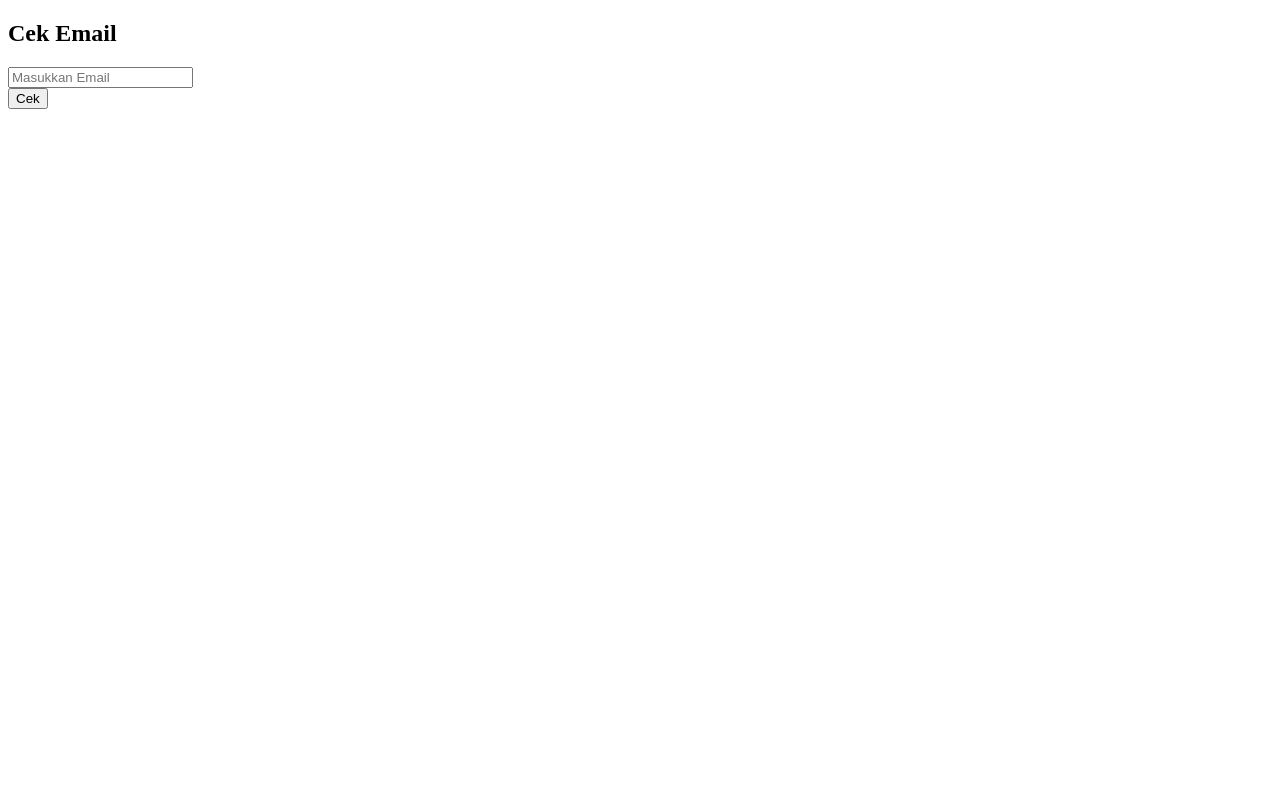
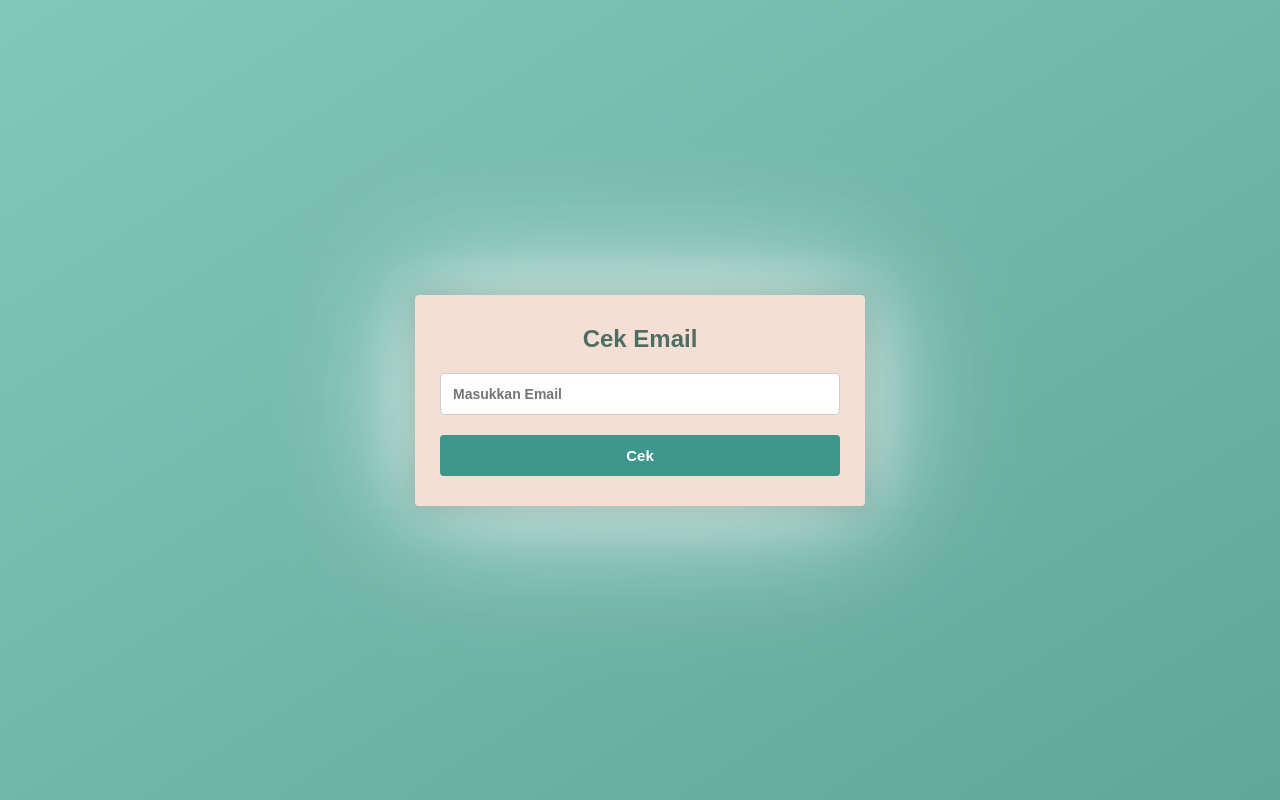
Before and after one commit to qois51/BotaniMart-catalogue, a website: page public/views/reset.html in a window 1280 px wide. Drawn offline with Linux system fonts and the light colour scheme.

Commit message:
Reset pass

```diff
--- /dev/null
+++ b/public/assets/css/reset.css
@@ -0,0 +1,88 @@
+*{
+  margin: 0;
+  padding: 0;
+  box-sizing: border-box;
+}
+body {
+  font-family: Arial, sans-serif;
+  height: 100vh;
+  background: linear-gradient(to bottom right, #83c7b9, #60a798);
+  display: flex;
+  justify-content: center;
+  align-items: center;
+}
+.reset-container {
+  background: #f5ded3;
+  border-radius: 4px;
+  width: 450px;
+  padding: 30px 25px;
+  box-shadow:
+    0 0 30px rgba(0, 0, 0, 0.2),
+    0 0 60px rgba(255, 255, 255, 0.4),
+    0 0 120px rgba(255, 255, 255, 0.5),
+    0 0 160px rgba(255, 255, 255, 0.5);
+  text-align: center;
+}
+h2, h3 {
+  margin-bottom: 20px;
+  color: #4d6e64;
+}
+#passwordSection h3 {
+  margin-top: 25px;
+  font-size: 20px;
+}
+
+input[type="email"],
+input[type="password"] {
+  width: 100%;
+  padding: 12px;
+  margin-bottom: 20px;
+  border-radius: 4px;
+  border: 1px solid #ccc;
+  font-size: 14px;
+  font-weight: bold;
+  background-color: #fff;
+  color: #000;
+}
+input[type="email"]:focus,
+input[type="password"]:focus {
+  border-color: #3e978d;
+  outline: none;
+}
+button {
+  background-color: #3e978d;
+  color: white;
+  padding: 12px;
+  width: 100%;
+  border: none;
+  border-radius: 4px;
+  font-size: 15px;
+  font-weight: bold;
+  cursor: pointer;
+  transition: background-color 0.3s ease;
+}
+button:hover {
+  background-color: #357f78;
+}
+#resetResult {
+  display: none;
+  margin-top: 20px;
+  font-size: 14px;
+  text-align: left;
+  color: #e74c3c;
+  padding: 8px 12px;
+  background-color: #fce4e4;
+  border: 1px solid #f5c2c2;
+  border-radius: 5px;
+  width: 100%;
+  max-width: 100%;
+}
+#resetResult:not(:empty) {
+  display: block;
+}
+@media (max-width: 480px) {
+  .reset-container {
+    width: 90%;
+    padding: 20px;
+  }
+}
--- a/public/views/reset.html
+++ b/public/views/reset.html
@@ -3,21 +3,26 @@
 <head>
   <meta charset="UTF-8" />
   <title>Reset Password</title>
+  <link rel="stylesheet" href="../assets/css/reset.css">
 </head>
 <body>
+
+  <div class="reset-container">
     <h2>Cek Email</h2>
+
     <form id="emailForm">
-    <input type="email" id="email" placeholder="Masukkan Email" required /><br>
+      <input type="email" id="email" placeholder="Masukkan Email" required />
       <button type="submit">Cek</button>
     </form>
 
     <div id="passwordSection" style="display:none;">
       <h3>Password Baru</h3>
-    <input type="password" id="newPassword" placeholder="Password Baru" /><br>
+      <input type="password" id="newPassword" placeholder="Password Baru" />
       <button onclick="resetPassword()">Reset Password</button>
     </div>
 
     <p id="resetResult"></p>
+  </div>
 
   <script>
     let currentEmail = '';
@@ -53,5 +58,6 @@
       document.getElementById("resetResult").textContent = data.message || data.error;
     }
   </script>
+
 </body>
 </html>
```
Lines whose indentation alone changed are shown as unchanged.
